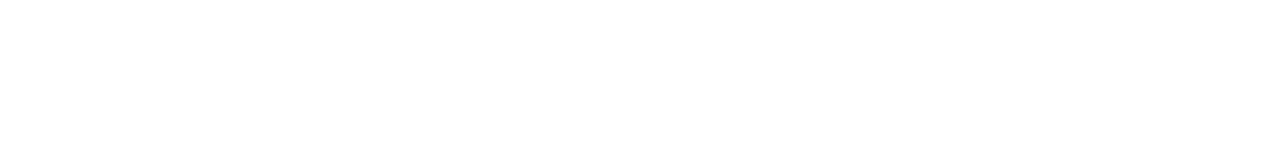
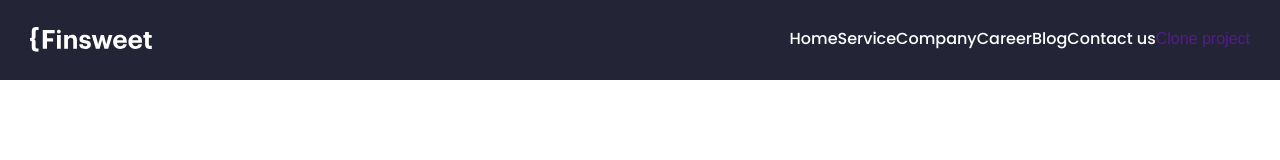
Before and after one commit to muhammadali-git77/finsweet, a plain HTML site: page index.html in a window 1280 px wide. Drawn offline with nearby package versions, Linux system fonts and the light colour scheme; files that its build step writes are made by us from their sources.

Commit message:
Loyha boshlandi

```diff
--- a/index.html
+++ b/index.html
@@ -3,11 +3,45 @@
   <head>
     <meta charset="UTF-8" />
     <meta name="viewport" content="width=device-width, initial-scale=1.0" />
-    <title>Template</title>
-    <link rel="stylesheet" href="./css/style.min.css" />
+    <title>Finsweet</title>
+    <link rel="stylesheet" href="./css/main.min.css" />
   </head>
   <body>
-    <header></header>
+    <header class="header">
+      <div class="header__container container">
+        <a href="" class="site-logo"
+          ><img
+            src="./images/logo.svg"
+            alt=""
+            class="site-logo__image"
+            width="122"
+            height="24.7"
+        /></a>
+        <nav class="site-nav">
+          <ul class="site-nav__list">
+            <li class="site-nav__item">
+              <a href="" class="site-nav__link">Home</a>
+            </li>
+            <li class="site-nav__item">
+              <a href="" class="site-nav__link">Service</a>
+            </li>
+            <li class="site-nav__item">
+              <a href="" class="site-nav__link">Company</a>
+            </li>
+            <li class="site-nav__item">
+              <a href="" class="site-nav__link">Career</a>
+            </li>
+            <li class="site-nav__item">
+              <a href="" class="site-nav__link">Blog</a>
+            </li>
+            <li class="site-nav__item">
+              <a href="" class="site-nav__link">Contact us</a>
+            </li>
+          </ul>
+          <a href="" class="header-link">Clone project</a>
+        </nav>
+      </div>
+    </header>
     <main></main>
     <footer></footer>
   </body>
--- a/scss/abstract/_veriables.scss
+++ b/scss/abstract/_veriables.scss
@@ -0,0 +1,5 @@
+$midnight: #232536; // juda to'q ko'k (deyarli qora)
+$sky-light: #ecf8f9; // juda ochiq moviy
+$peach: #ffe6d2; // shaftoli rang
+$orange-bright: #ffa155; // yorqin to'q sariq
+$soft-indigo: #666dff; // yumshoq ko'k-binafsha
--- a/scss/base/_resets.scss
+++ b/scss/base/_resets.scss
@@ -43,9 +43,13 @@ main {
 
 .container {
   width: 100%;
-  max-width: 1200px;
+  max-width: 1340px;
   margin-left: auto;
   margin-right: auto;
   padding-left: 30px;
   padding-right: 30px;
 }
+
+body{
+  font-family: sans-serif;
+}
--- a/scss/base/_typography.scss
+++ b/scss/base/_typography.scss
@@ -0,0 +1,30 @@
+/* poppins-regular - latin */
+@font-face {
+  font-display: swap; /* Check https://developer.mozilla.org/en-US/docs/Web/CSS/@font-face/font-display for other options. */
+  font-family: "Poppins";
+  font-style: normal;
+  font-weight: 400;
+  src: url("../fonts/poppins-v23-latin-regular.woff2") format("woff2"); /* Chrome 36+, Opera 23+, Firefox 39+, Safari 12+, iOS 10+ */
+}
+/* poppins-500 - latin */
+@font-face {
+  font-display: swap; /* Check https://developer.mozilla.org/en-US/docs/Web/CSS/@font-face/font-display for other options. */
+  font-family: "Poppins";
+  font-style: normal;
+  font-weight: 500;
+  src: url("../fonts/poppins-v23-latin-500.woff2") format("woff2"); /* Chrome 36+, Opera 23+, Firefox 39+, Safari 12+, iOS 10+ */
+}
+/* poppins-600 - latin */
+@font-face {
+  font-display: swap; /* Check https://developer.mozilla.org/en-US/docs/Web/CSS/@font-face/font-display for other options. */
+  font-family: "Poppins";
+  font-style: normal;
+  font-weight: 600;
+  src: url("../fonts/poppins-v23-latin-600.woff2") format("woff2"); /* Chrome 36+, Opera 23+, Firefox 39+, Safari 12+, iOS 10+ */
+}
+
+body {
+  font-family: "Poppins", sans-serif;
+  font-weight: 400;
+  font-size: 1.6rem;
+}
--- a/scss/layouts/_footer.scss
+++ b/scss/layouts/_footer.scss
@@ -0,0 +1,20 @@
+.header {
+}
+.header__container {
+}
+.container {
+}
+.site-logo {
+}
+.site-logo__image {
+}
+.site-nav {
+}
+.site-nav__list {
+}
+.site-nav__item {
+}
+.site-nav__link {
+}
+.header-link {
+}
--- a/scss/layouts/_header.scss
+++ b/scss/layouts/_header.scss
@@ -0,0 +1,38 @@
+.header {
+  background-color: $midnight;
+  padding-top: 2.7rem;
+  padding-bottom: 2.8rem;
+}
+.header__container {
+  display: flex;
+  align-items: center;
+  justify-content: space-between;
+}
+.container {
+}
+.site-logo {
+}
+.site-logo__image {
+}
+.site-nav {
+  display: flex;
+  align-items: center;
+}
+.site-nav__list {
+  display: flex;
+  align-items: center;
+}
+.site-nav__item {
+}
+.site-nav__link {
+  color: #fff;
+
+  /* Text link */
+  font-family: Poppins;
+  font-size: 1.6rem;
+  font-style: normal;
+  font-weight: 500;
+  line-height: 150%; /* 150% */
+}
+.header-link {
+}
```
Also changed, not shown: css/main.min.css, fonts/poppins-v23-latin-500.woff2 (added), fonts/poppins-v23-latin-600.woff2 (added), fonts/poppins-v23-latin-regular.woff2 (added), images/Header Image.png (added), images/logo.svg (added), 1 other file.
